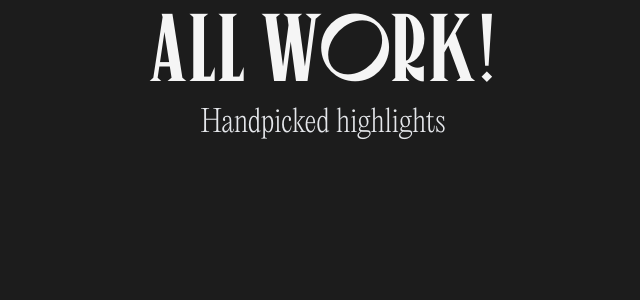
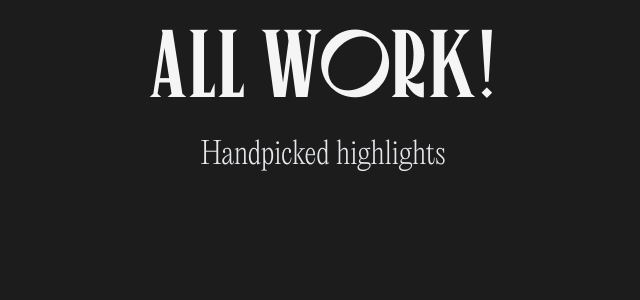
Before and after one commit to Nateight8/next-13-port, a Next.js app: page / in a window 1280 px wide. Shown: the top 300 px of the page, without its empty margins (317-957 px from the left). Built offline with nearby package versions, Linux system fonts and the light colour scheme.

Commit message:
fixed font bug

```diff
--- a/components/Hero.tsx
+++ b/components/Work.tsx
@@ -4,10 +4,10 @@ import React from "react";
 
 type Props = {};
 
-function Hero({}: Props) {
+function Work({}: Props) {
   return (
     <div className="w-full h-screen py-10 px-4">
-      <div className="">
+      <div className="p-10">
         <H1 className="text-center">All Work!</H1>
         <P className="text-center  ">Handpicked highlights</P>
       </div>
@@ -15,4 +15,4 @@ function Hero({}: Props) {
   );
 }
 
-export default Hero;
+export default Work;
--- a/src/app/page.tsx
+++ b/src/app/page.tsx
@@ -3,7 +3,7 @@ import Image from "next/image";
 import { AspectRatio } from "@/src/components/ui/aspect-ratio";
 import { getProjects } from "@/sanity/sanity.utils";
 import Project from "./components/Project";
-import Hero from "@/components/Hero";
+import Work from "@/components/Work";
 
 // import Projects from "./components/Projects";
 // import Intro from "./components/Intro";
@@ -24,7 +24,7 @@ export default function Home() {
       // <Arsenals />
 
       // <Projects projects={projects} /> */}
-      <Hero />
+      <Work />
     </main>
   );
 }
--- a/src/components/ui/H1.tsx
+++ b/src/components/ui/H1.tsx
@@ -20,7 +20,7 @@ interface H2Heading
 const H1 = forwardRef<HTMLHeadingElement, H2Heading>(
   ({ children, className, size, ...props }, ref) => {
     return (
-      <div className="">
+      <div className="py-4">
         <h1
           style={{ fontSize: "6rem", color: "whitesmoke", lineHeight: 1.1 }}
           ref={ref}
```
